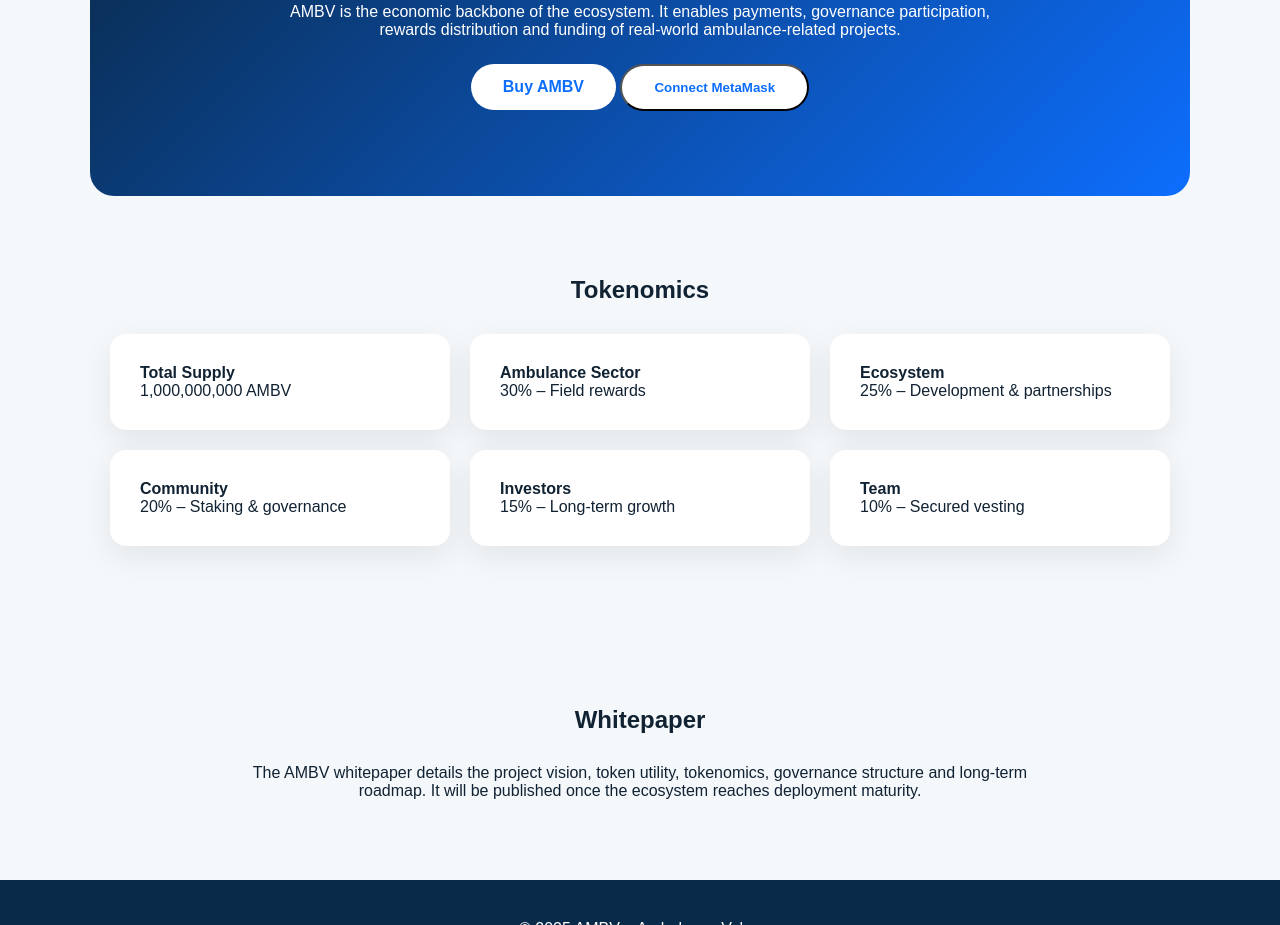
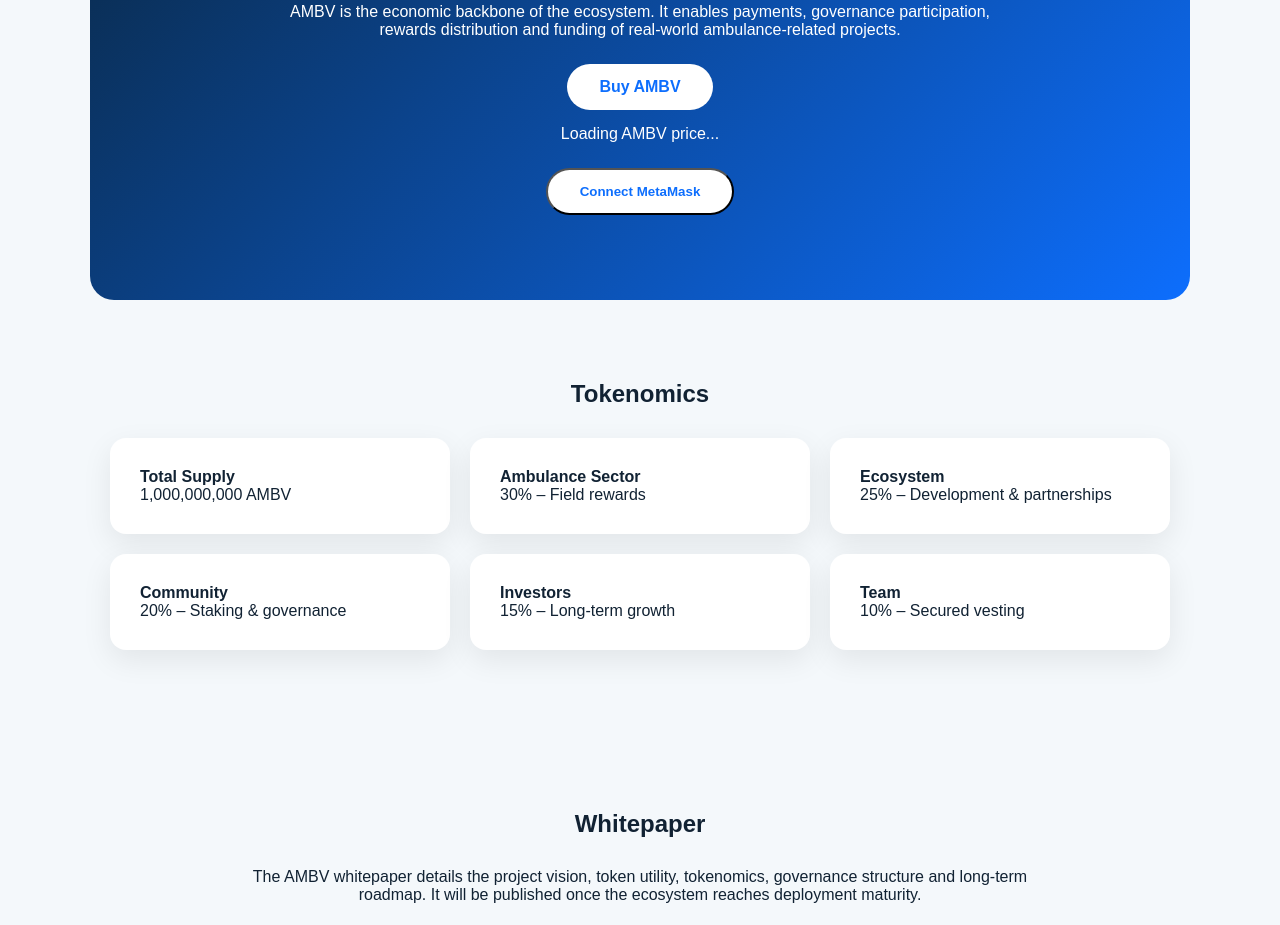
Before and after one commit to willysp062010-art/AMBV-PROJECT, a plain HTML site: page index.html in a window 1280 px wide. Shown: the part 1297-2222 px from the top of the page. Drawn offline with Linux system fonts and the light colour scheme.

Commit message:
Update index.html

```diff
--- a/index.html
+++ b/index.html
@@ -125,6 +125,9 @@ target="_blank"
 class="btn">
 Buy AMBV
 </a>
+<p id="tokenPrice" style="margin-top:15px;font-size:16px;">
+Loading AMBV price...
+</p>
 
 
 <button id="connectWallet" class="btn">Connect MetaMask</button>
```
